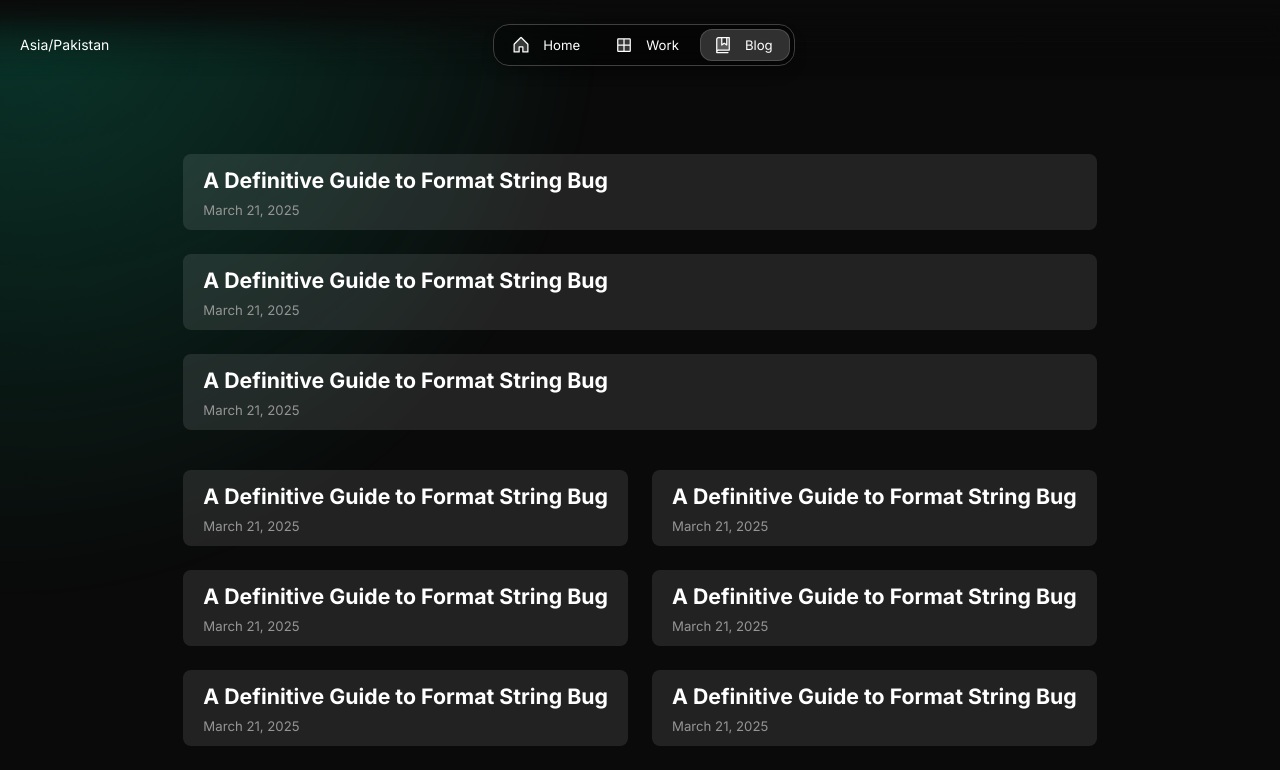
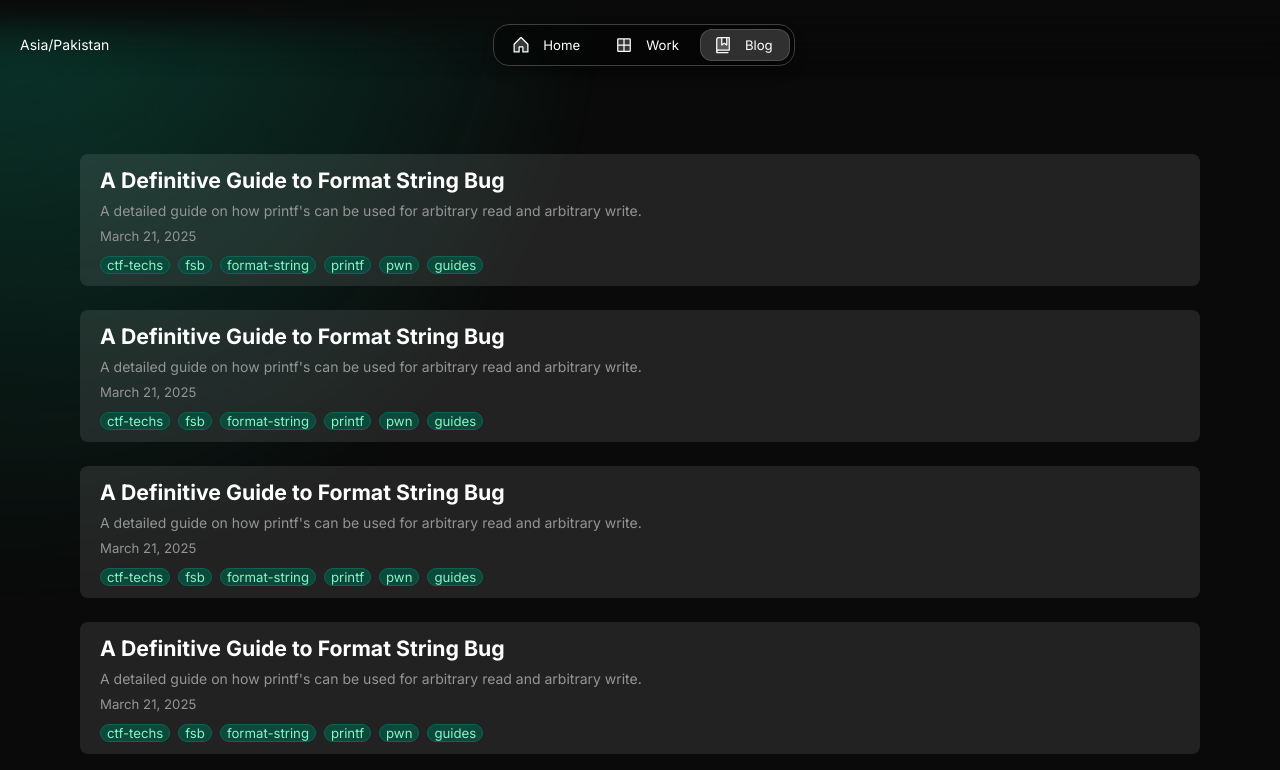
Before and after one commit to xerop79int/portfolio, a Next.js app: page /blog in a window 1280 px wide. Shown: the top 770 px of the page. Built offline with nearby package versions, Linux system fonts and the light colour scheme.

Commit message:
feat: add blog post styling, added summary and tags.

```diff
--- a/src/app/blog/page.tsx
+++ b/src/app/blog/page.tsx
@@ -69,9 +69,8 @@ export default function Blog() {
         {blog.title}
       </Heading>
       <Column
-        fillWidth flex={1}>
-        <Posts range={[1,3]} thumbnail/>
-        <Posts range={[4]} columns="2"/>
+        width={70} flex={1}>
+        <Posts thumbnail/>
       </Column>
     </Column>
   );
--- a/src/app/utils/utils.ts
+++ b/src/app/utils/utils.ts
@@ -15,7 +15,7 @@ type Metadata = {
     summary: string;
     image?: string;
     images: string[];
-    tag?: string | string[];  // Fix: Allow tag to be a string or array
+    tags?: string | string[];  // Fix: Allow tag to be a string or array
     team: Team[];
     link?: string;
 };
@@ -56,7 +56,7 @@ function readMDXFile(filePath: string) {
         summary: data.summary || '',
         image: data.image || undefined,
         images: Array.isArray(data.images) ? data.images : [],
-        tag: data.tag || undefined,
+        tags: Array.isArray(data.tags) ? data.tags : [],
         team: Array.isArray(data.team) ? data.team : [],
         link: data.link || undefined,
     };
@@ -71,6 +71,8 @@ function getMDXData(dir: string) {
             try {
                 const { metadata, content } = readMDXFile(path.join(dir, file));
                 const slug = path.basename(file, path.extname(file));
+
+                console.log(metadata)
 
                 return {
                     metadata,
--- a/src/components/blog/Post.tsx
+++ b/src/components/blog/Post.tsx
@@ -54,17 +54,28 @@ export default function Post({ post, thumbnail }: PostProps) {
                         wrap="balance">
                         {post.metadata.title}
                     </Heading>
+                    {/* display tags */}
+                    <Text
+                        variant="body-default-s"
+                        onBackground="neutral-weak">
+                        {post.metadata.summary}
+                    </Text>
                     <Text
                         variant="label-default-s"
                         onBackground="neutral-weak">
                         {formatDate(post.metadata.publishedAt, false)}
                     </Text>
-                    { post.metadata.tag &&
-                        <Tag
-                            className="mt-8"
-                            label={post.metadata.tag}
-                            variant="neutral" />
-                    }
+                    {post.metadata.tags && (
+                        <Flex marginTop='4' gap="8" wrap={true}>
+                            {post.metadata.tags.map((tag: string) => (
+                                <Tag
+                                    key={tag}
+                                    variant="brand"
+                                    size="s"
+                                    label={tag} />
+                            ))}
+                        </Flex>
+                    )}
                 </Flex>
             </Flex>
         </SmartLink>
--- a/src/components/mdx.tsx
+++ b/src/components/mdx.tsx
@@ -13,6 +13,7 @@ const SimpleMarkdownRenderer = ({ content }) => {
     return new MarkdownIt({
       html: true,
       linkify: true,
+      tag: true,
       typographer: true,
       highlight: function (str, lang) {
         if (lang && hljs.getLanguage(lang)) {
```
Also changed, not shown: src/app/blog/[slug]/page.tsx (+19 -11 lines).
